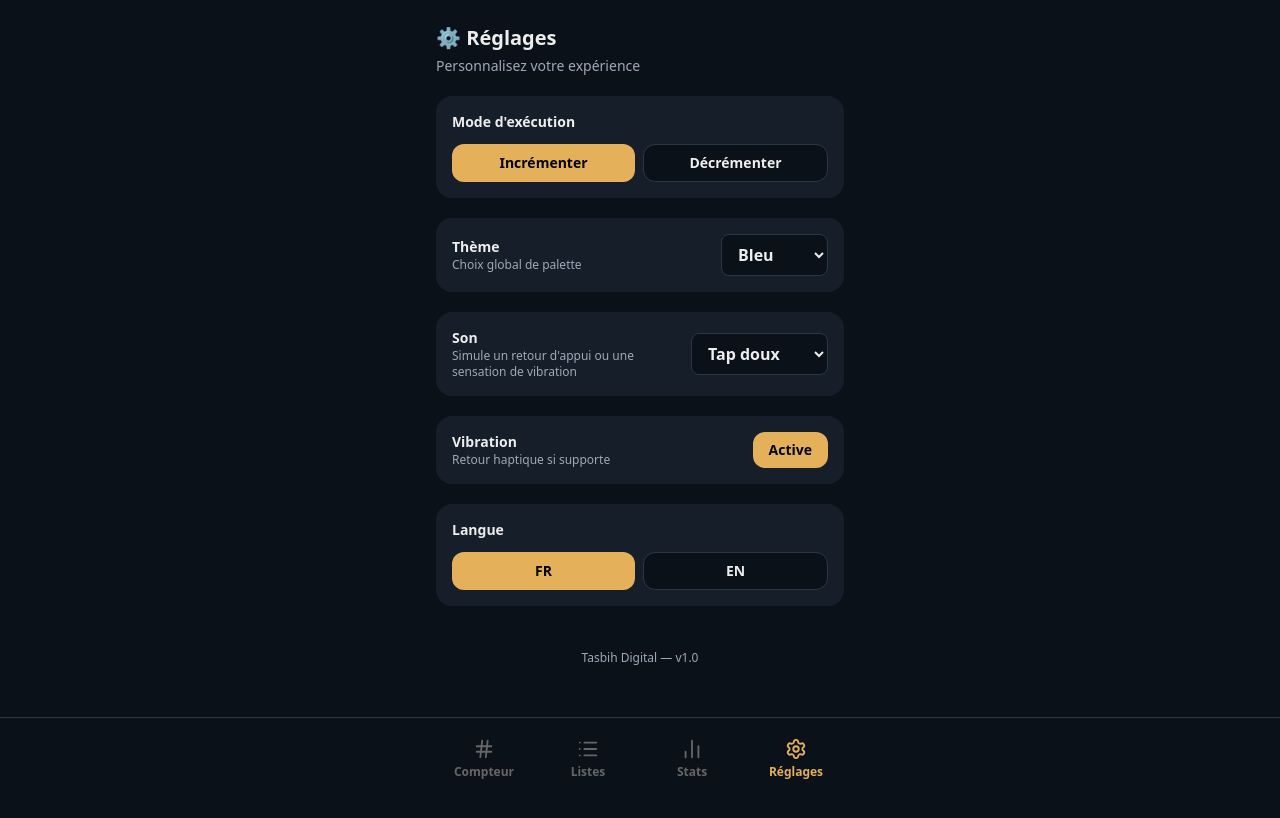
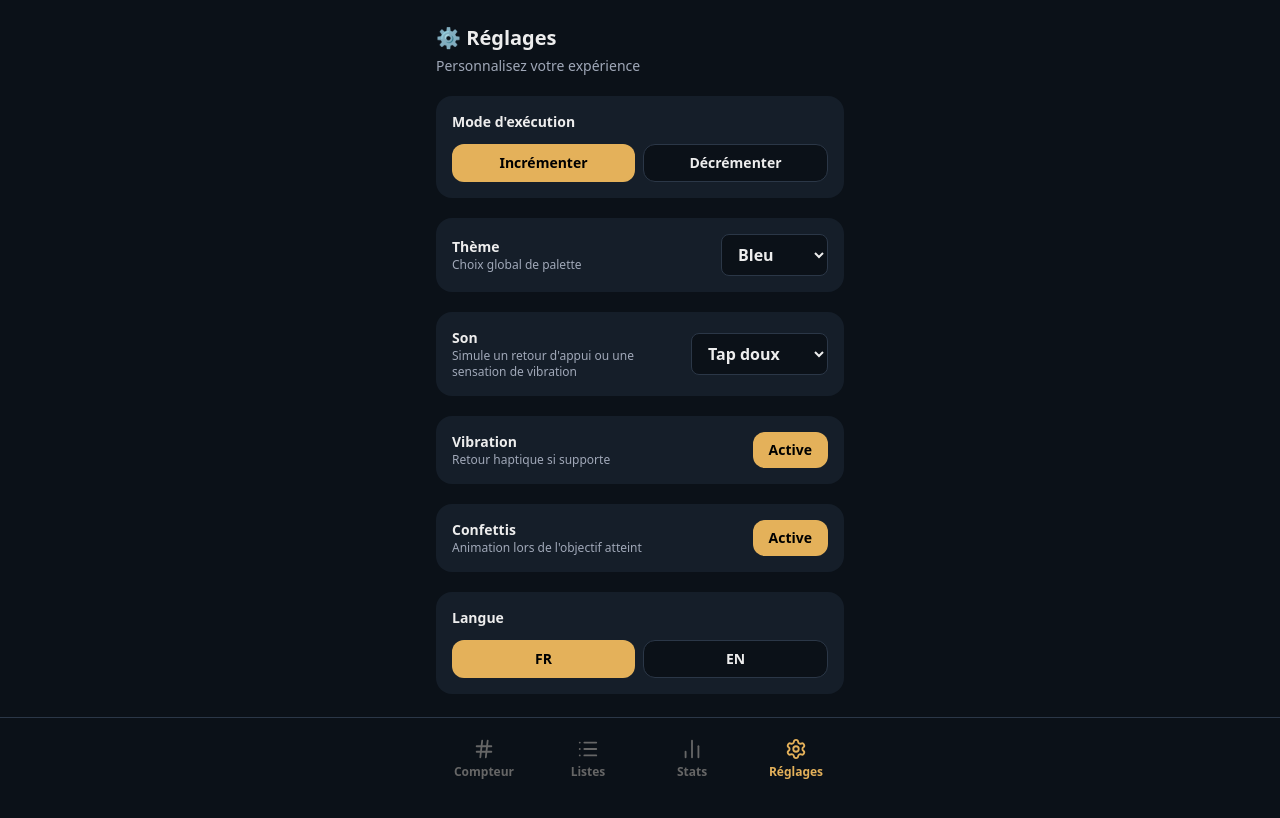
Before and after one commit to amed128/tasbih-digital, a Next.js app: page /reglages in a window 1280 px wide. Shown: the top 818 px of the page. Built offline with nearby package versions, Linux system fonts and the light colour scheme.

Commit message:
Add confetti toggle in settings

```diff
--- a/app/page.tsx
+++ b/app/page.tsx
@@ -18,6 +18,7 @@ export default function Home() {
   const isStarted = useTasbihStore((s) => s.isStarted);
   const mode = useTasbihStore((s) => s.mode);
   const vibrationEnabled = useTasbihStore((s) => s.preferences.vibration);
+  const confettiEnabled = useTasbihStore((s) => s.preferences.confetti);
   const tapSound = useTasbihStore((s) => s.preferences.tapSound);
   const customTarget = useTasbihStore((s) => s.customTarget);
   const increment = useTasbihStore((s) => s.increment);
@@ -167,12 +168,14 @@ export default function Home() {
   useEffect(() => {
     if (isCompleted && !prevIsCompleted.current) {
       triggerHaptic([35, 40, 35]);
+      if (confettiEnabled) {
         confetti({
           particleCount: 100,
           spread: 70,
           origin: { x: 0.5, y: 0.4 },
           colors: ["#E4B15A", "#FFFFFF"],
         });
+      }
       setHasFiredConfetti(true);
     }
 
--- a/app/reglages/page.tsx
+++ b/app/reglages/page.tsx
@@ -35,6 +35,7 @@ export default function ReglagesPage() {
   const toggleMode = useTasbihStore((s) => s.toggleMode);
   const setTheme = useTasbihStore((s) => s.setTheme);
   const toggleVibration = useTasbihStore((s) => s.toggleVibration);
+  const toggleConfetti = useTasbihStore((s) => s.toggleConfetti);
   const setTapSound = useTasbihStore((s) => s.setTapSound);
   const setLanguage = useTasbihStore((s) => s.setLanguage);
 
@@ -166,6 +167,25 @@ export default function ReglagesPage() {
         </section>
 
         <section className="rounded-2xl bg-[var(--card)] p-4">
+          <div className="flex items-center justify-between gap-4">
+            <div>
+              <div className="text-sm font-semibold text-[var(--foreground)]">Confettis</div>
+              <div className="text-xs text-[var(--secondary)]">Animation lors de l&apos;objectif atteint</div>
+            </div>
+            <button
+              onClick={toggleConfetti}
+              className={`rounded-xl px-4 py-2 text-sm font-semibold transition ${
+                preferences.confetti
+                  ? "bg-[var(--primary)] text-black"
+                  : "bg-[var(--background)] border border-[var(--border)] text-[var(--foreground)]"
+              }`}
+            >
+              {preferences.confetti ? "Active" : "Desactive"}
+            </button>
+          </div>
+        </section>
+
+        <section className="rounded-2xl bg-[var(--card)] p-4">
           <div className="text-sm font-semibold text-[var(--foreground)]">Langue</div>
           <div className="mt-3 flex gap-2">
             <button
--- a/store/tasbihStore.ts
+++ b/store/tasbihStore.ts
@@ -26,6 +26,7 @@ export type Preferences = {
   vibration: boolean;
   tapSound: TapSound;
   language: "fr" | "en";
+  confetti: boolean;
 };
 
 export type TapSound = "off" | "tap-soft" | "button-click" | "haptic-pulse";
@@ -74,6 +75,7 @@ export type TasbihStoreState = {
   resetStats: () => void;
   setTheme: (theme: Theme) => void;
   toggleVibration: () => void;
+  toggleConfetti: () => void;
   setTapSound: (sound: TapSound) => void;
   setLanguage: (lang: "fr" | "en") => void;
   createList: (listName: string) => void;
@@ -122,6 +124,7 @@ function getInitialState(): Partial<TasbihStoreState> {
       vibration: true,
       tapSound: "tap-soft",
       language: "fr",
+      confetti: true,
     },
   };
 }
@@ -654,6 +657,21 @@ const createStore = () =>
           return newState;
         }),
 
+      toggleConfetti: () =>
+        set((state) => {
+          const newState = {
+            preferences: {
+              ...state.preferences,
+              confetti: !state.preferences.confetti,
+            },
+          };
+          persistState({
+            ...state,
+            ...newState,
+          });
+          return newState;
+        }),
+
       setTapSound: (sound: TapSound) =>
         set((state) => {
           const newState = {
```
Lines whose indentation alone changed are shown as unchanged.
